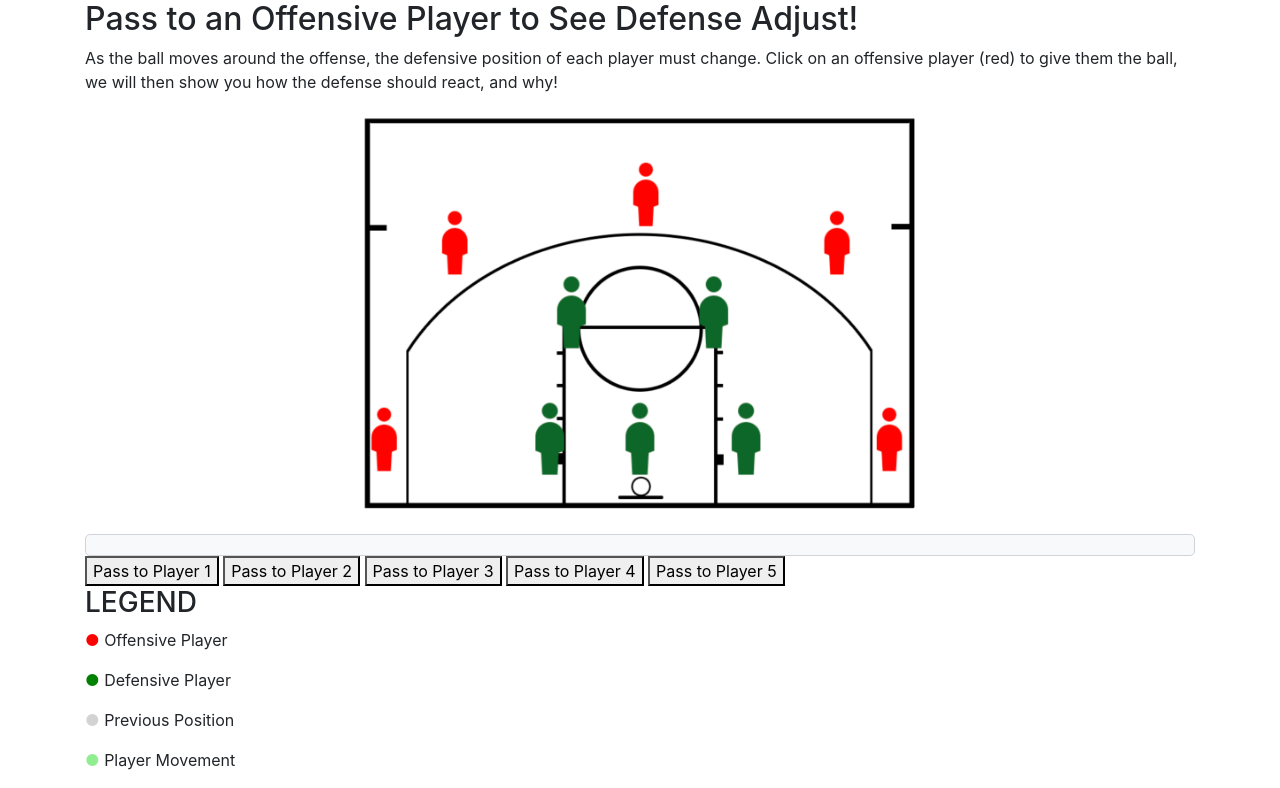
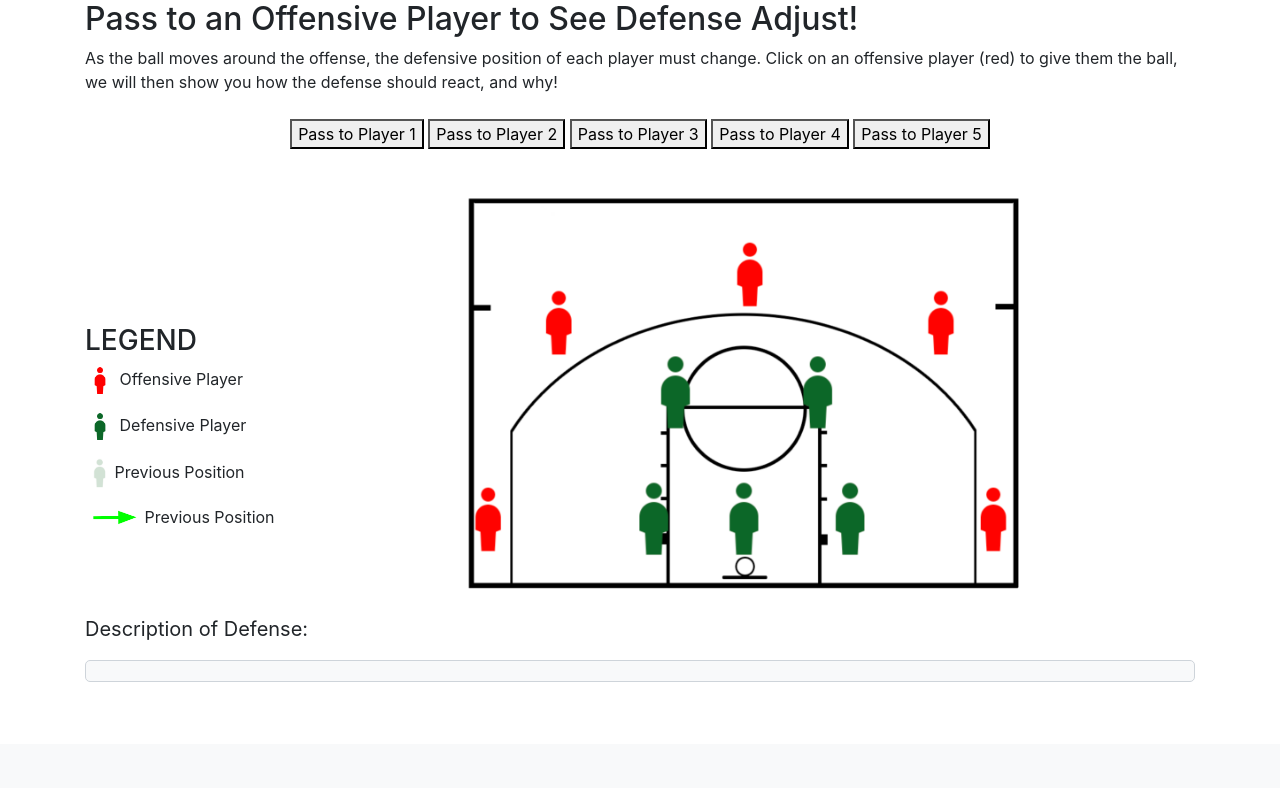
Before and after one commit to yan-ye-0102/UI_project, a Flask app: page /lesson in a window 1280 px wide. Shown: the part 56-844 px from the top of the page. After the commit the page ends 738 px from the top, so only its background shows below. Run offline with Flask 3, Linux system fonts and the light colour scheme; some libraries are stand-ins or nearby versions.

Commit message:
Update UI

```diff
--- a/static/basketball.js
+++ b/static/basketball.js
@@ -3,7 +3,7 @@ $(document).ready(function() {
     var descriptions = {
         '1': 'When the leftmost offensive player has the ball, the left wing defender should step out to apply pressure, while the point guard shifts slightly towards the left to provide support. The other defenders in the zone should adjust their positions to maintain coverage and prevent easy passing lanes to the interior.',
         '2': 'When player 2 has the ball, the left wing defender should continue to pressure the ball, while the center and the opposite wing defender shift towards the middle to protect the paint and contest any potential shots or drives.',
-        '3': 'When the ball is with the middle offensive players, the center defender needs to be prepared to step up to challenge shots or drives to the basket, while the two wing defenders should stay alert to close out on any shooters on the perimeter.',
+        '3': 'When the ball is with the middle offensive players, the center defender needs to be prepared to step up to challenge shots or drives to the basket, while the two wing defenders should stay alert to close out on any shooters on the perimeter. The main defender should cover the players strongest hand, for example the right hand if they are right handed. ',
         '4': 'If the ball swings to the right side, the right wing defender must step out to pressure the ball handler, while the point guard shifts towards the right to provide support. The rest of the defenders should adjust accordingly to maintain the integrity of the zone defense.',
         '5': "When the rightmost offensive player has the ball, the right wing defender should apply pressure, and the weak-side defenders need to be ready to rotate and provide help defense if the ball is driven towards the basket. It's crucial to communicate and rotate effectively to deny open shots and prevent easy scoring opportunities."
     };
--- a/static/main.css
+++ b/static/main.css
@@ -1 +1,99 @@
-/* Add our css here */
+/* main.css */
+
+/* Styles for Hero Section */
+#hero {
+    background-color: #f4f4f4;
+    padding: 60px 0;
+    text-align: center;
+}
+
+#hero h1 {
+    font-size: 36px;
+    color: #333;
+    margin-bottom: 20px;
+}
+
+#hero p {
+    font-size: 18px;
+    color: #666;
+    margin-bottom: 20px;
+}
+
+#hero ul {
+    list-style-type: none;
+    padding: 0;
+    text-align: left; /* Align the list items to the left */
+    max-width: 600px; /* Apply max-width to the list */
+    margin: auto; /* Center the list horizontally */
+}
+
+#hero ul li {
+    font-size: 16px;
+    color: #666;
+    margin-bottom: 10px;
+}
+
+#hero .btn {
+    font-size: 18px;
+    color: #fff;
+    background-color: #007bff;
+    border: none;
+    padding: 10px 20px;
+    text-transform: uppercase;
+    border-radius: 5px;
+    cursor: pointer;
+    transition: background-color 0.3s ease;
+}
+
+#hero .btn:hover {
+    background-color: #0056b3;
+}
+
+.offensive-player-img {
+    width: 30px; /* Adjust width as needed */
+    height: auto; /* Maintain aspect ratio */
+}
+
+.defensive-player-img  {
+    width: 30px; /* Adjust width as needed */
+    height: auto; /* Maintain aspect ratio */
+}
+
+.previous-player-img  {
+    width: 20px; /* Adjust width as needed */
+    height: auto; /* Maintain aspect ratio */
+    margin-left: 5px;
+}
+
+.player-movement-img  {
+    width: 50px; /* Adjust width as needed */
+    height: auto; /* Maintain aspect ratio */
+    margin-left: 5px;
+}
+
+.button-container {
+    text-align: center; /* Centers the buttons within the div */
+    margin: 25px 0; /* Adds some vertical spacing */
+  }
+
+#descrip {
+    font-size: 20px; /* Adjust font size as needed */
+}
+
+#legend {
+    margin-top: 10px;
+}
+
+#court-container {
+    display: flex;
+}
+
+#legend {
+    flex: 0 0 auto; /* Ensure the legend doesn't grow or shrink */
+    margin-right: 20px; /* Adjust the spacing between the legend and the basketball court */
+    margin-top: 150px;
+}
+
+#basketball-court {
+    flex: 1; /* Let the basketball court fill the remaining space */
+}
--- a/templates/lesson.html
+++ b/templates/lesson.html
@@ -47,24 +47,27 @@
 <div id="lesson-container">
   <h2>Pass to an Offensive Player to See Defense Adjust!</h2>
   <p> As the ball moves around the offense, the defensive position of each player must change. Click on an offensive player (red) to give them the ball, we will then show you how the defense should react, and why!</p>
-
-  <div id="basketball-court">
-    <!-- Add buttons below the image -->
-  </div>
-    <div id="player-description"></div>
+  <div class="button-container"> <!-- New div for buttons -->
     <button class="player-button" id="player-1-button">Pass to Player 1</button>
     <button class="player-button" id="player-2-button">Pass to Player 2</button>
     <button class="player-button" id="player-3-button">Pass to Player 3</button>
     <button class="player-button" id="player-4-button">Pass to Player 4</button>
     <button class="player-button" id="player-5-button">Pass to Player 5</button>
   </div>
-
+  <div id="court-container">
   <div id="legend">
     <h3>LEGEND</h3>
-    <p><span class="offensive-player">●</span> Offensive Player</p>
-    <p><span class="defensive-player">●</span> Defensive Player</p>
-    <p><span class="previous-position">●</span> Previous Position</p>
-    <p><span class="position-movement">●</span> Player Movement</p>
+    <p><img src="static/red_person.png" alt="Offensive Player" class="offensive-player-img"> Offensive Player</p>
+    <p><img src="static/green_person.png" alt="Defensive Player" class="defensive-player-img"> Defensive Player</p>
+    <p><img src="static/previous_person.png" alt="Previous Player" class="previous-player-img"> Previous Position</p>
+    <p><img src="static/player_movement.png" alt="Player Movement" class="player-movement-img"> Previous Position</p>
+  </div>
+  <div id="basketball-court">
+  </div>
+    <!-- Add buttons below the image -->
+  </div>
+    <p id="descrip">Description of Defense:</p>
+    <div id="player-description"></div>
   </div>
 </div>
 
```
Also changed, not shown: templates/index.html (+8 -4 lines), static/player_movement.png (added), static/previous_person.png (added).
